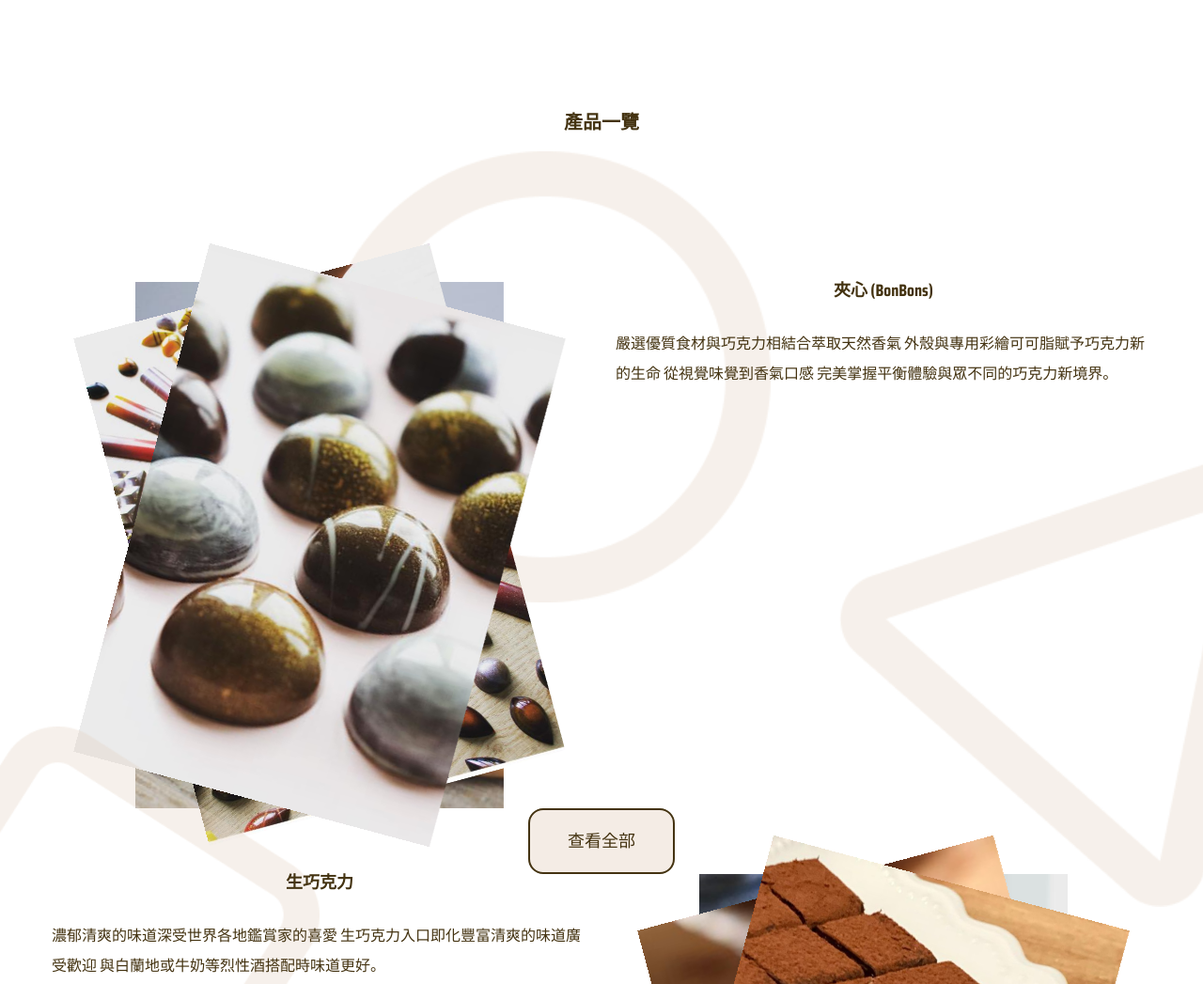
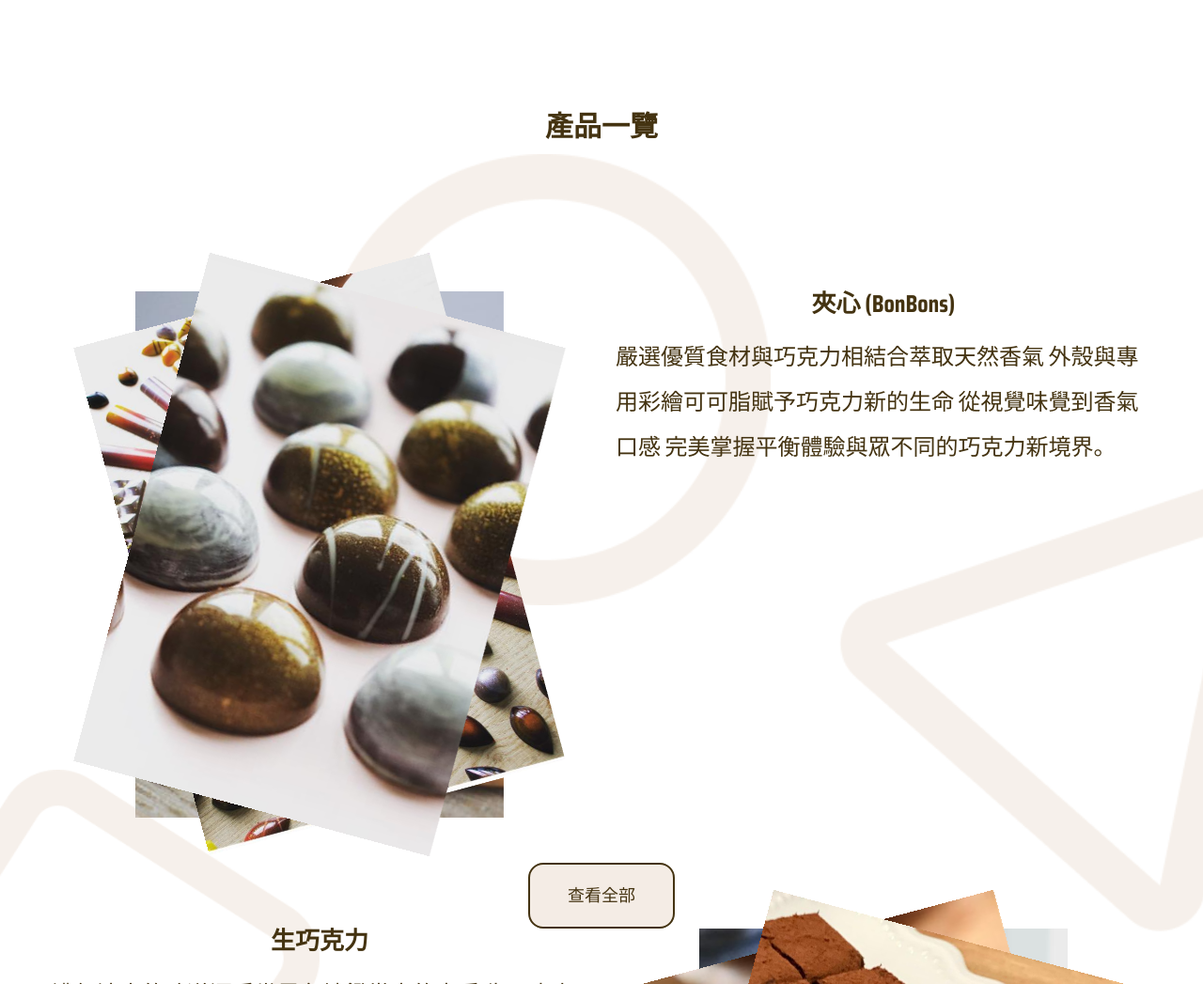
Before and after one commit to justine92415/personal_project_v2, a website with bundled scripts: page index.html in a window 1280 px wide. Shown: the part 1620-2667 px from the top of the page at 94% size. Built offline with nearby package versions, Linux system fonts and the light colour scheme; no server answers; files whose address does not match are found by name.

Commit message:
fixed customize

```diff
--- a/CSS/styles.css
+++ b/CSS/styles.css
@@ -139,7 +139,6 @@ header {
     width: 30px;
     height: 30px;
     border-radius: 50%;
-    /* background-color: #e15a5a; */
     position: absolute;
     top: 0%;
     left: 55%;
@@ -459,6 +458,11 @@ main {
     font-weight: 700;
     color: #443311;
 }
+@media screen and (min-width: 768px) {
+    .section-title {
+        font-size: 30px;
+    }
+}
 
 .product-row {
     gap: 100px;
@@ -561,7 +565,7 @@ main {
 .product-category h3 {
     text-align: center;
     font-size: 18px;
-    margin-bottom: 2rem;
+    margin-bottom: 20px;
     color: #443311;
 }
 
@@ -575,6 +579,21 @@ main {
     text-align: center;
     /* margin-top: 3rem; */
 }
+
+@media screen and (min-width: 768px) {
+    .product-category h3 {
+        text-align: center;
+        font-size: 26px;
+    }
+    .product-description {
+        font-size: 24px;
+    }
+    .btn-more {
+        margin-top: 3rem;
+    }
+}
+
+
 
 .btn-more a {
     display: inline-block;
```
Also changed, not shown: customize.html (+1 -1 lines).
